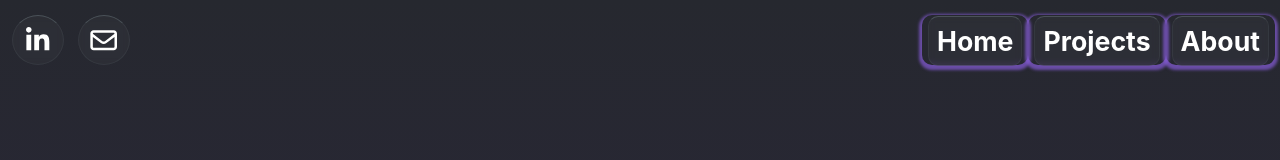
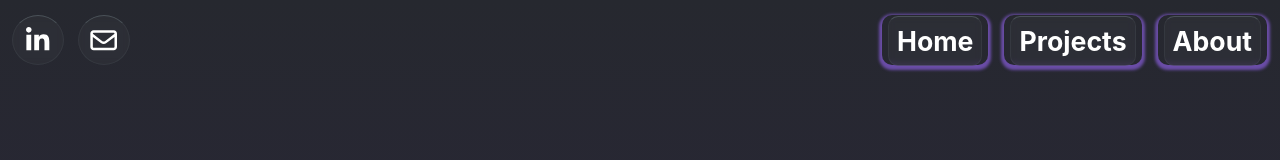
Before and after one commit to Melissa-Gibney/Melissa-Gibney-Portfolio-Website, a React (Vite) app in the folder portfolio-website/: page /projects in a window 1280 px wide. Shown: the top 160 px of the page. Built offline with nearby package versions, Linux system fonts and the light colour scheme.

Commit message:
Update MenuLink.css
Updated margins of MenuLink.

```diff
--- a/portfolio-website/src/Components/General/MenuLink.css
+++ b/portfolio-website/src/Components/General/MenuLink.css
@@ -7,8 +7,8 @@
     border: 0;
     transition: all 0.1s ease-in-out;
     color: white;
-    /* margin-left: 8px; */
-    /* margin-right: 8px; */
+    margin-left: 8px;
+    margin-right: 8px;
     height: 50px;
     width: fit-content;
     background-color: transparent;
@@ -25,6 +25,7 @@
     border-right: 1px solid rgba(103, 115, 120, 0.171);
     border-bottom: 1px solid rgba(103, 115, 120, 0.171);
     padding: 8px;
+    margin: 0px;
     backdrop-filter: blur(3px);
     z-index: 1;
     text-align: center;
```
